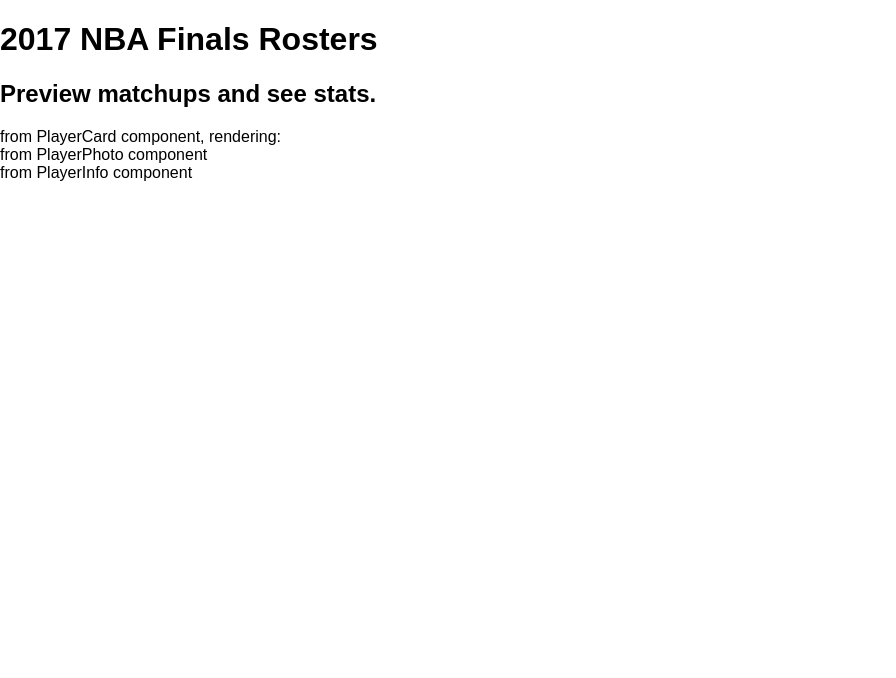
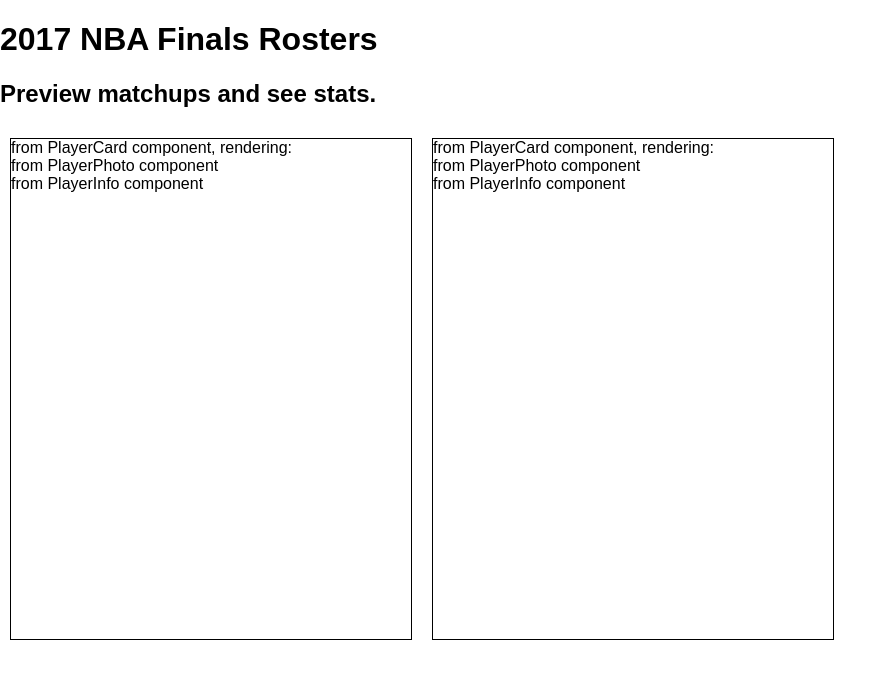
Before and after one commit to zwehr/react-finals-rosters, a React (Create React App) app: page / in a window 1280 px wide. Shown: the top 678 px of the page, without its empty margins (0-896 px from the left). Built offline with nearby package versions, Linux system fonts and the light colour scheme.

Commit message:
add initial player card styling

```diff
--- a/src/components/App.js
+++ b/src/components/App.js
@@ -10,6 +10,7 @@
         <h1>2017 NBA Finals Rosters</h1>
         <h2>Preview matchups and see stats.</h2>
         <PlayerCard />
+        <PlayerCard />
       </div>
     );
   }
--- a/src/index.css
+++ b/src/index.css
@@ -3,3 +3,11 @@
   padding: 0;
   font-family: sans-serif;
 }
+
+.playerCard {
+  width: 400px;
+  height: 500px;
+  border: 1px solid black;
+  float: left;
+  margin: 10px;
+}
```
